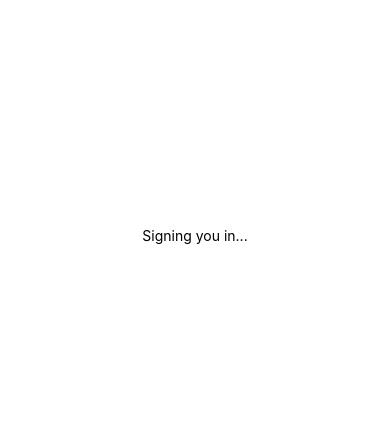
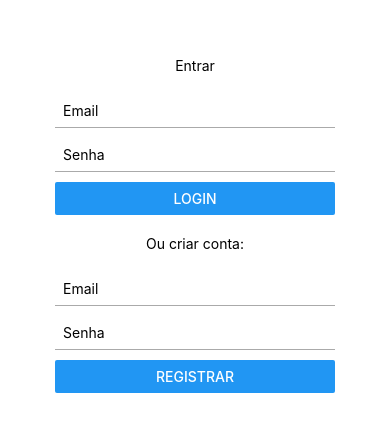
Before and after one commit to BobAlvesBob/meu-projeto, a React Native app: screen / in a window 390 px wide. Shown: the part 187-618 px from the top of the page. Built offline with nearby package versions, Linux system fonts and the light colour scheme; no server answers.

Commit message:
aula 24.11 - 1a parte

```diff
--- a/App.js
+++ b/App.js
@@ -1,51 +1,56 @@
-import React, { useEffect, useState } from 'react';
-import { Text, View, ActivityIndicator, StyleSheet } from 'react-native';
-import { signInAnonymously, onAuthStateChanged } from 'firebase/auth';
+import React, { useState, useEffect } from 'react';
+import { View, Text, Button, StyleSheet } from 'react-native';
+import { createUserWithEmailAndPassword, signInWithEmailAndPassword, onAuthStateChanged, signOut } from 'firebase/auth';
 import { auth } from './firebase';
+import AuthForm from './components/AuthForm';
 
 export default function App() {
   const [user, setUser] = useState(null);
-  const [loading, setLoading] = useState(true);
 
   useEffect(() => {
-    const unsubscribe = onAuthStateChanged(auth, (firebaseUser) => {
-      if (firebaseUser) {
-        setUser(firebaseUser);
-      } else {
-        signInAnonymously(auth).catch((error) => {
-          console.error('Anonymous sign-in failed:', error);
-        });
-      }
-      setLoading(false);
-    });
-
+    const unsubscribe = onAuthStateChanged(auth, setUser);
     return unsubscribe;
   }, []);
 
-  if (loading) {
-    return (
-      <View style={styles.container}>
-        <ActivityIndicator size="large" />
-      </View>
-    );
-  }
+  const handleRegister = async (email, password) => {
+    try {
+      await createUserWithEmailAndPassword(auth, email, password);
+    } catch (error) {
+      alert(error.message);
+    }
+  };
+
+  const handleLogin = async (email, password) => {
+    try {
+      await signInWithEmailAndPassword(auth, email, password);
+    } catch (error) {
+      alert(error.message);
+    }
+  };
+
+  const handleLogout = () => {
+    signOut(auth);
+  };
 
   return (
     <View style={styles.container}>
       {user ? (
-        <Text>Welcome, anonymous user! 👻{'\n'}Your UID: {user.uid}</Text>
+        <>
+          <Text>Bem-vindo, {user.email}!</Text>
+          <Text>UID: {user.uid}</Text>
+          <Button title="Sair" onPress={handleLogout} />
+        </>
       ) : (
-        <Text>Signing you in...</Text>
+        <>
+          <Text>Entrar</Text>
+          <AuthForm onSubmit={handleLogin} buttonText="Login" />
+          <Text>Ou criar conta:</Text>
+          <AuthForm onSubmit={handleRegister} buttonText="Registrar" />
+        </>
       )}
     </View>
   );
 }
-
 const styles = StyleSheet.create({
-  container: {
-    flex: 1,
-    justifyContent: 'center',
-    alignItems: 'center',
-    padding: 16,
-  },
+  container: { flex: 1, justifyContent: 'center', alignItems: 'center', padding: 20 },
 });
```
